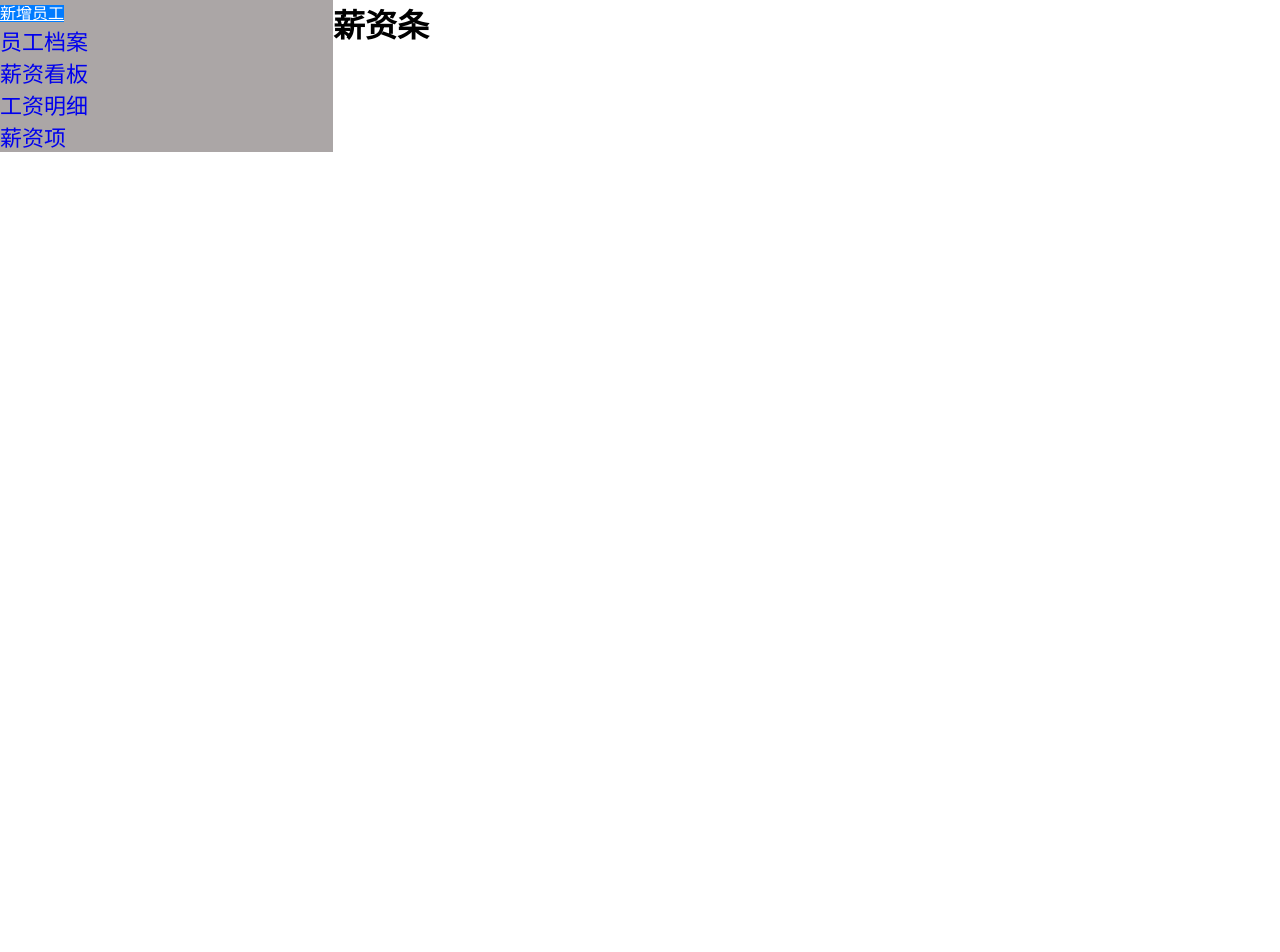
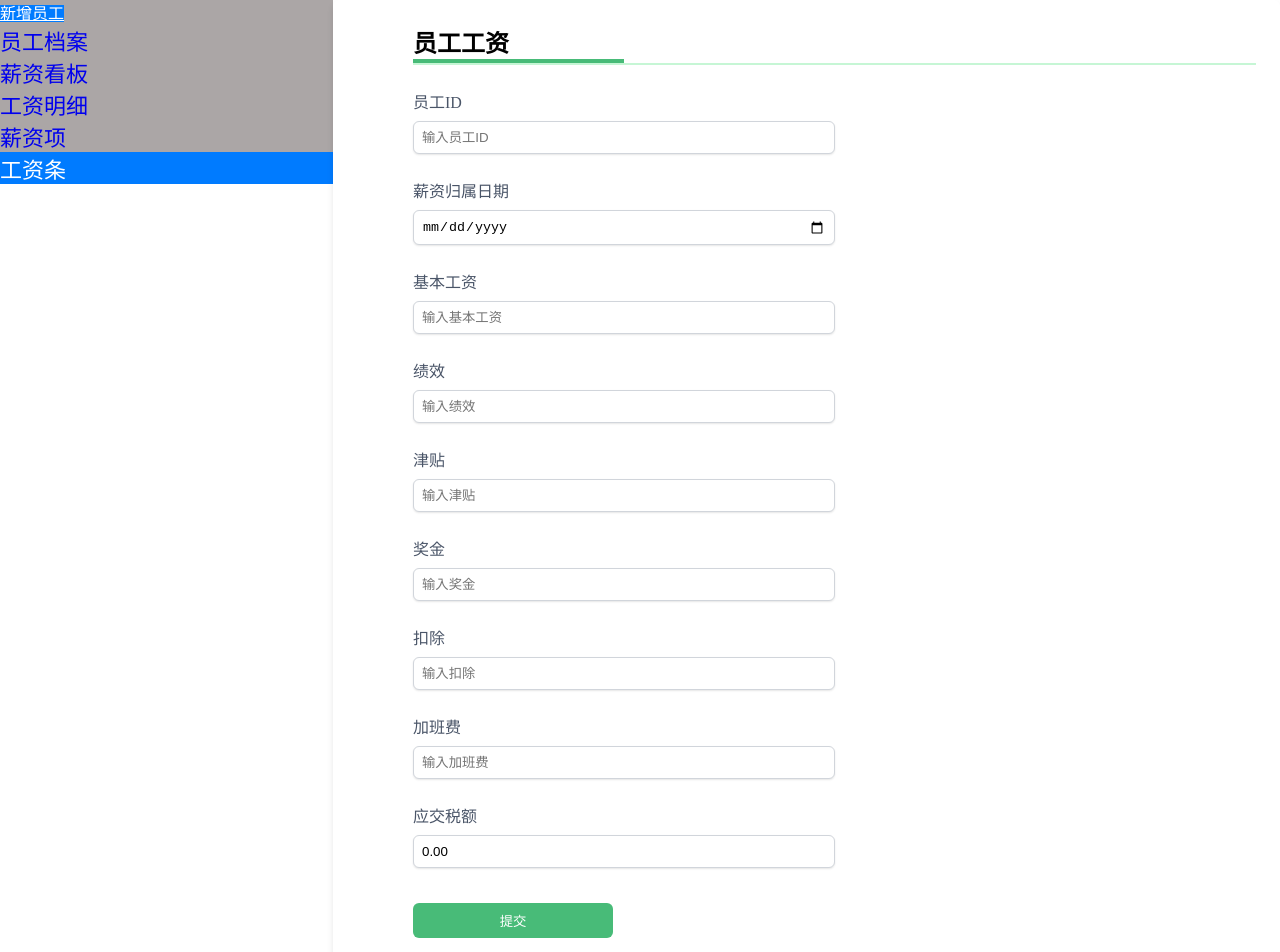
Before and after one commit to leoyoung8372/salary-management-system, a Vue app: page /payslip in a window 1280 px wide. Shown: the top 952 px of the page. Before the commit the page ends 800 px from the top, so only its background shows below. Built offline with nearby package versions, Linux system fonts and the light colour scheme.

Commit message:
第二次提交，新增提交薪资到数据库的功能

```diff
--- a/src/components/EmployeeRecords.vue
+++ b/src/components/EmployeeRecords.vue
@@ -71,13 +71,6 @@ export default {
     height: 100vh;
     /* background-color: aqua; */
 }
-.header{
-
-}
-.title{
-
-}
-
 .employee-table {
     width: 100%;
     border-collapse: collapse;
--- a/src/components/Payslip.vue
+++ b/src/components/Payslip.vue
@@ -1,13 +1,269 @@
 <template>
     <div class="container">
-        <h1>薪资条</h1>
+        <!-- 表单头部 -->
+        <div class="header">
+            <h2>员工工资</h2>
+            <!-- 分隔线 -->
+            <div class="underline">
+                <div class="highlight"></div>
+            </div>
+        </div>
+        <!-- 表单内容 -->
+        <div class="form">
+            <div class="form-grid">
+
+                <!-- 员工ID输入框 -->
+                <div class="form-item">
+                    <label class="label">员工ID</label>
+                    <input type="text" v-model="employeeId" placeholder="输入员工ID" class="input">
+                </div>
+                <!-- 薪资归属日期输入框 -->
+                <div class="form-item">
+                    <label class="label">薪资归属日期</label>
+                    <input type="date" v-model="salaryDate" placeholder="选择日期" class="input">
+                </div>
+                <!-- 基本工资输入框 -->
+                <div class="form-item">
+                    <label class="label">基本工资</label>
+                    <input type="number" v-model.number="baseSalary" placeholder="输入基本工资" class="input" step="0.01">
+                </div>
+                <!-- 绩效输入框 -->
+                <div class="form-item">
+                    <label class="label">绩效</label>
+                    <input type="number" v-model.number="performanceSalary" placeholder="输入绩效" class="input"
+                        step="0.01">
+                </div>
+                <!-- 津贴输入框 -->
+                <div class="form-item">
+                    <label class="label">津贴</label>
+                    <input type="number" v-model.number="allowance" placeholder="输入津贴" class="input" step="0.01">
+                </div>
+                <!-- 奖金输入框 -->
+                <div class="form-item">
+                    <label class="label">奖金</label>
+                    <input type="number" v-model.number="bonus" placeholder="输入奖金" class="input" step="0.01">
+                </div>
+                <!-- 扣除输入框 -->
+                <div class="form-item">
+                    <label class="label">扣除</label>
+                    <input type="number" v-model.number="deduction" placeholder="输入扣除" class="input" step="0.01">
+                </div>
+                <!-- 加班费输入框 -->
+                <div class="form-item">
+                    <label class="label">加班费</label>
+                    <input type="number" v-model.number="overtimePay" placeholder="输入加班费" class="input" step="0.01">
+                </div>
+                <!-- 税额计算结果 -->
+                <div class="form-item">
+                    <label class="label">应交税额</label>
+                    <input type="text" :value="calculateTax()" readonly class="input">
+                </div>
+            </div>
+            <!-- 提交按钮 -->
+            <div class="form-item">
+                <button @click="submitSalary" class="submit-button">提交</button>
+            </div>
+        </div>
     </div>
 </template>
 
 <script>
+import axios from 'axios';
+export default {
+    name: 'EmployeeForm', // 组件名称
+    data() {
+        return {
+            salaryDate: '', // 存储薪资归属日期
+            employeeId: '', // 存储员工ID
+            baseSalary: '', // 存储基本工资
+            performanceSalary: '', // 存储绩效
+            allowance: '', // 存储津贴
+            bonus: '', // 存储奖金
+            deduction: '', // 存储扣除
+            overtimePay: '', // 存储加班费
+            tax: ''
+        };
+    },
+    methods: {
+        // 计算应交税额
+        calculateTax() {
+            // 计算应纳税所得额
+            const totalIncome = (this.baseSalary || 0) + (this.performanceSalary || 0) +
+                (this.allowance || 0) + (this.bonus || 0) +
+                (this.overtimePay || 0) - (this.deduction || 0);
 
+            // 超额累进税率计算
+            let tax = 0;
+            if (totalIncome <= 3000) {
+                tax = 0;
+            } else if (totalIncome <= 12000) {
+                tax = (totalIncome - 3000) * 0.03;
+            } else if (totalIncome <= 25000) {
+                tax = (totalIncome - 12000) * 0.1 + 270;
+            } else if (totalIncome <= 35000) {
+                tax = (totalIncome - 25000) * 0.2 + 970;
+            } else if (totalIncome <= 55000) {
+                tax = (totalIncome - 35000) * 0.25 + 1970;
+            } else if (totalIncome <= 80000) {
+                tax = (totalIncome - 55000) * 0.3 + 4220;
+            } else {
+                tax = (totalIncome - 80000) * 0.35 + 7220;
+            }
+            return tax.toFixed(2); // 返回格式化后的税额
+        },
+        async submitSalary() {
+            try {
+                const taxAmount = this.calculateTax();
+                this.tax = taxAmount; // 更新 tax 属性
+                const payload = {
+                    employeeId: this.employeeId,
+                    salaryDate: this.salaryDate,
+                    baseSalary: this.baseSalary,
+                    performanceSalary: this.performanceSalary,
+                    allowance: this.allowance,
+                    bonus: this.bonus,
+                    deduction: this.deduction,
+                    overtimePay: this.overtimePay,
+                    tax: this.tax
+                };
+
+
+                console.log("即将发送的数据:", payload); // 打印即将发送的数据
+
+                const response = await axios.post('http://localhost:8080/api/salaries/salaries', payload);
+                console.log("提交成功:", response.data);
+                this.resetForm();
+            } catch (error) {
+                console.error("提交失败:", error);
+                if (error.response) {
+                    console.error("服务器返回的错误:", error.response.data); // 打印服务器返回的错误信息
+                }
+            }
+        },
+        // 重置表单
+        resetForm() {
+            this.salaryDate = '';
+            this.employeeId = '';
+            this.baseSalary = '';
+            this.performanceSalary = '';
+            this.allowance = '';
+            this.bonus = '';
+            this.deduction = '';
+            this.overtimePay = '';
+        }
+    }
+}
 </script>
 
-<style >
+<style scoped>
+.container {
+    padding: 1.5rem;
+    padding-left: 5rem;
+    /* 内边距 */
+    background-color: white;
+    /* 背景颜色 */
+    box-shadow: 0 4px 6px rgba(0, 0, 0, 0.1);
+    /* 阴影效果 */
+    border-radius: 0.375rem;
+    /* 圆角 */
+}
 
+/* 表头样式 */
+.header {
+    margin-bottom: 1.5rem;
+}
+
+/* 下划线样式 */
+.underline {
+    border-bottom: 2px solid #C6F6D5;
+    /* 绿色下划线 */
+    margin-bottom: 1.5rem;
+    /* 下边距 */
+}
+
+.highlight {
+    width: 25%;
+    /* 绿色高亮部分的宽度 */
+    height: 0.25rem;
+    /* 高度 */
+    background-color: #48BB78;
+    /* 绿色 */
+}
+
+/* 表单网格样式 */
+.form-grid {
+    display: grid;
+    /* 使用网格布局 */
+    grid-template-columns: repeat(1, 1fr);
+    /* 两列布局 */
+    gap: 1.5rem;
+    /* 网格项之间的间距 */
+}
+
+/* 表单项样式 */
+.form-item {
+    display: flex;
+    flex-direction: column;
+    /* 垂直排列 */
+}
+
+/* 标签样式 */
+.label {
+    color: #4A5568;
+    margin-bottom: 0.25rem;
+}
+
+/* 输入框样式 */
+.input {
+    margin-top: 0.25rem;
+    /* 上边距 */
+    width: 50%;
+    /* 宽度100% */
+    border: 1px solid #D1D5DB;
+    /* 边框颜色 */
+    border-radius: 0.375rem;
+    /* 圆角 */
+    padding: 0.5rem;
+    /* 内边距 */
+    box-shadow: 0 1px 2px rgba(0, 0, 0, 0.1);
+    /* 阴影效果 */
+    transition: border-color 0.2s;
+    /* 边框颜色过渡效果 */
+}
+
+/* 输入框聚焦时的样式 */
+.input:focus {
+    border-color: #68D391;
+    /* 聚焦时边框颜色 */
+    outline: none;
+    /* 去掉默认轮廓 */
+    box-shadow: 0 0 0 1px rgba(104, 211, 145, 0.5);
+    /* 聚焦时阴影效果 */
+}
+
+/* 提交按钮样式 */
+.submit-button {
+    width: 200px;
+    margin-top: 35px;
+    background-color: #48BB78;
+    /* 按钮背景颜色 */
+    color: white;
+    /* 按钮文字颜色 */
+    padding: 0.5rem 1rem;
+    /* 内边距 */
+    border: none;
+    /* 无边框 */
+    border-radius: 0.375rem;
+    /* 圆角 */
+    cursor: pointer;
+    /* 鼠标指针样式 */
+    transition: background-color 0.2s;
+    /* 背景颜色过渡效果 */
+}
+
+/* 提交按钮悬停时的样式 */
+.submit-button:hover {
+    background-color: #38A169;
+    /* 悬停时背景颜色 */
+}
 </style>
--- /dev/null
+++ b/src/components/ProblemFeedback.vue
@@ -0,0 +1,5 @@
+<template>
+    <div>
+        问题反馈
+    </div>
+</template>
--- a/src/components/SalaryDashboard.vue
+++ b/src/components/SalaryDashboard.vue
@@ -41,13 +41,13 @@
 
 .header img {
     width: 98%;
-    height: 120px;
-    border-radius: 20px;
+    height: 100px;
+    border-radius: 15px;
 }
 
 .header h2 {
     position: absolute;
-    top: 30px;
+    top: 19px;
     /* 垂直居中 */
     left: 520px;
     /* 水平居中 */
--- a/src/components/SalaryDetails.vue
+++ b/src/components/SalaryDetails.vue
@@ -2,7 +2,7 @@
     <div class="container mx-auto p-4">
         <h1 class="text-2xl font-bold mb-4">员工薪资查询</h1>
         <input v-model="employeeId" type="number" placeholder="请输入员工ID" class="border p-2 mb-4" />
-        <button @click="fetchSalaryDetails" class="bg-blue-500 text-white p-2 rounded">
+        <button @click="fetchSalaryDetails" class="bg-blue-500 text-white p-2 rounded" placeholder="请输入员工ID">
             查询薪资
         </button>
 
@@ -15,6 +15,7 @@
                 <li><strong>奖金:</strong> {{ salary.bonus }}</li>
                 <li><strong>加班费:</strong> {{ salary.overtimePay }}</li>
                 <li><strong>扣费:</strong>{{ salary.deduction }}</li>
+                <li><strong>薪资日期：{{ formatDate(salary.salaryDate) }}</strong></li>
             </ul>
             <h3 class="text-lg font-semibold mt-4">总薪资: {{ totalSalary }}</h3>
         </div>
@@ -61,6 +62,10 @@ export default {
                 console.error("Error fetching salary details:", error);
             }
         },
+        formatDate(dateString) {
+            const date = new Date(dateString);
+            return date.toLocaleDateString(); // 格式化为年月日
+        }
     },
 };
 </script>
--- /dev/null
+++ b/src/components/ToDoLIst.vue
@@ -0,0 +1,5 @@
+<template>
+    <div>
+        我的待办
+    </div>
+</template>
--- a/src/views/Navbar.vue
+++ b/src/views/Navbar.vue
@@ -7,6 +7,7 @@
             <router-link to="/salaryDashboard" class="navbarItem">薪资看板</router-link>
             <router-link to="/salaryDetails" class="navbarItem">工资明细</router-link>
             <router-link to="/salaryItems" class="navbarItem">薪资项</router-link>
+            <router-link to="/Payslip" class="navbarItem">工资条</router-link>
         </nav>
 
         <!-- 模态框 -->
```
